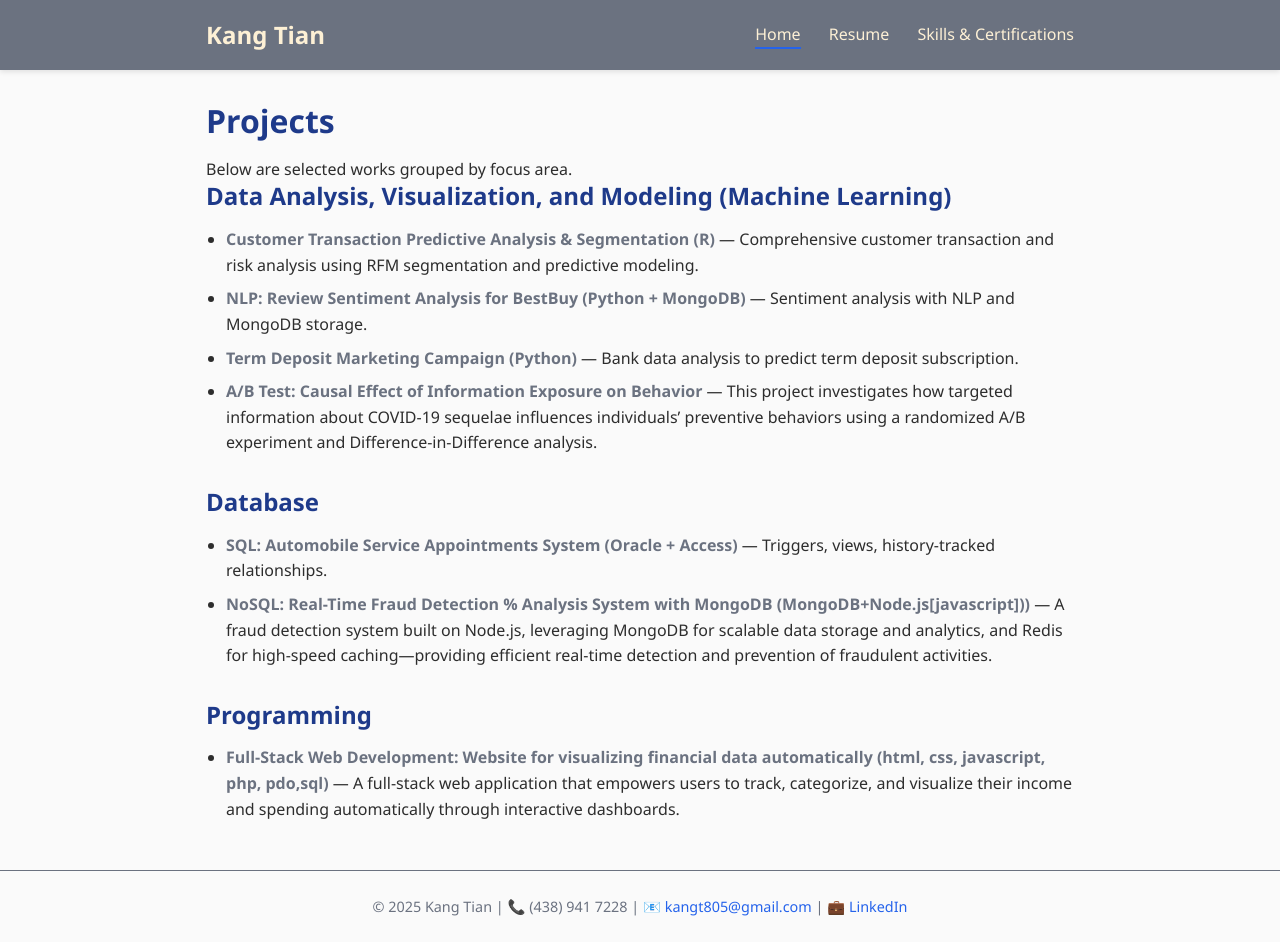
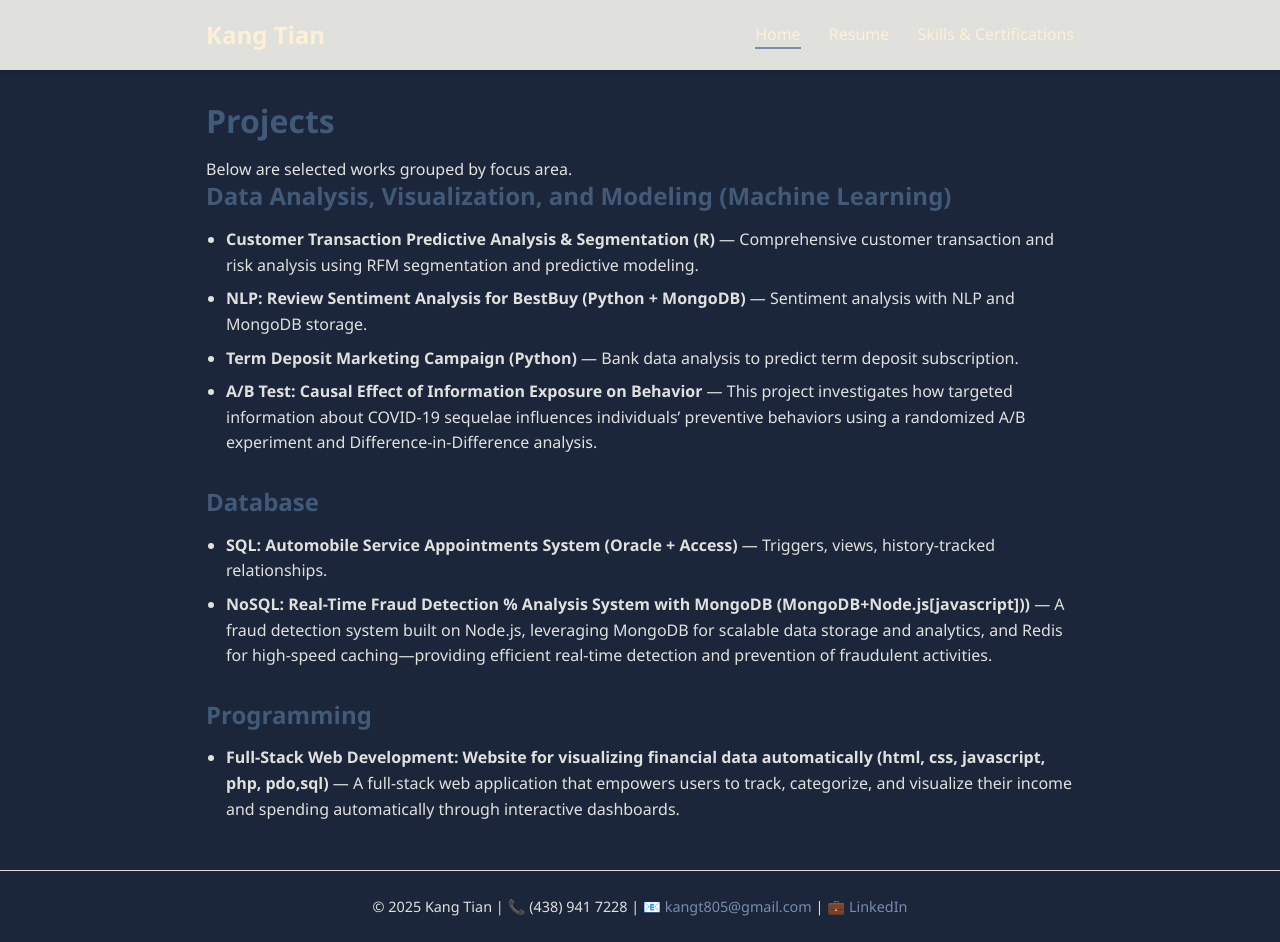
Before and after one commit to kang-tian/kang-tian.github.io, a Jekyll site: the page built from index.md, in a window 1280 px wide. Built offline with Jekyll 4.4.1, drawn with Linux system fonts in a browser that asks for light colours.

Commit message:
Update styles.css

```diff
--- a/assets/css/styles.css
+++ b/assets/css/styles.css
@@ -1,14 +1,14 @@
 :root {
   --max-width: 900px;
 
-  /* Professional palette */
-  --bg: #FAFAFA;          /* Light gray background */
-  --text: #2D2D2D;        /* Dark neutral text */
-  --accent1: #1E3A8A;     /* Navy blue */
-  --accent2: #2563EB;     /* Blue accent */
-  --accent3: #6B7280;     /* Neutral gray for details */
-  --card-bg: #FFFFFF;     /* White for cards */
-  --highlight: #F3F4F6;   /* Light gray highlight */
+  /* Optimized Dark-Professional Palette */
+  --bg: #1b263b;        /* Dark navy background */
+  --text: #e0e1dd;      /* Light gray text for readability */
+  --accent1: #415a77;   /* Medium blue-gray (primary accent) */
+  --accent2: #778da9;   /* Soft muted blue (secondary accent) */
+  --accent3: #e0e1dd;   /* Light tone for highlights/details */
+  --card-bg: #415a77;   /* Card background */
+  --highlight: #778da9; /* Subtle highlight for hover/focus */
 }
 
 * {
```
